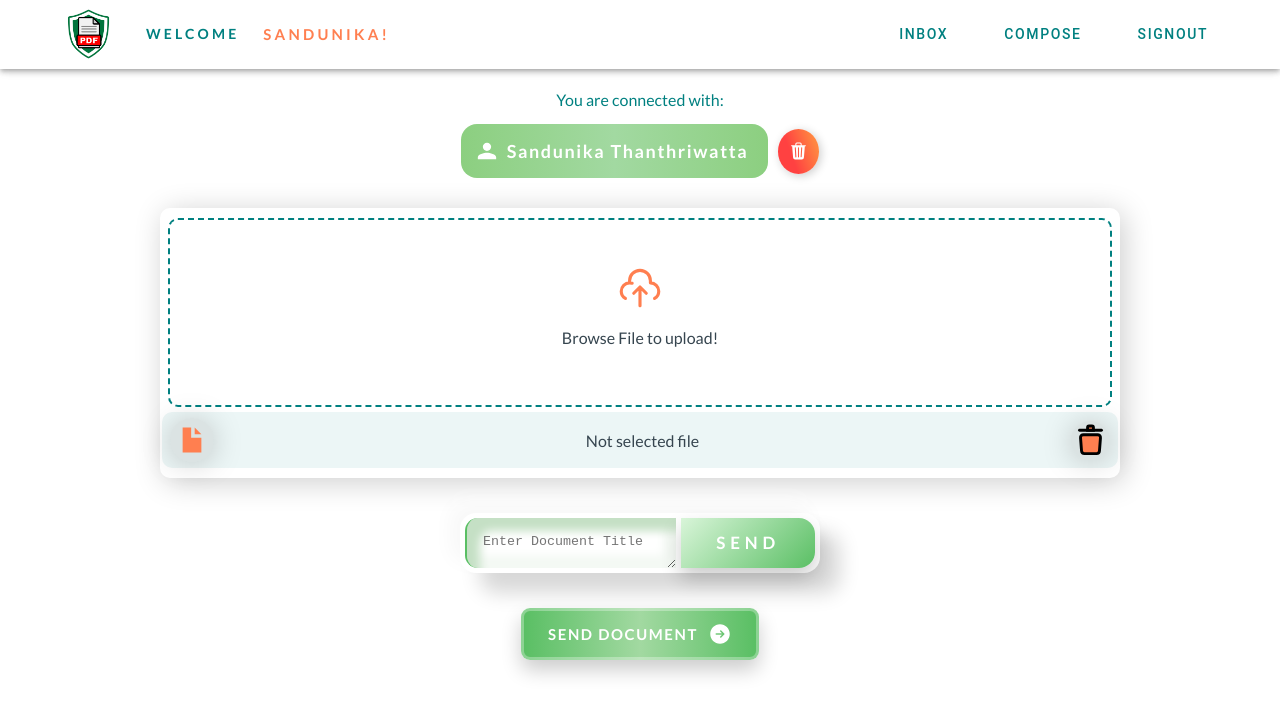
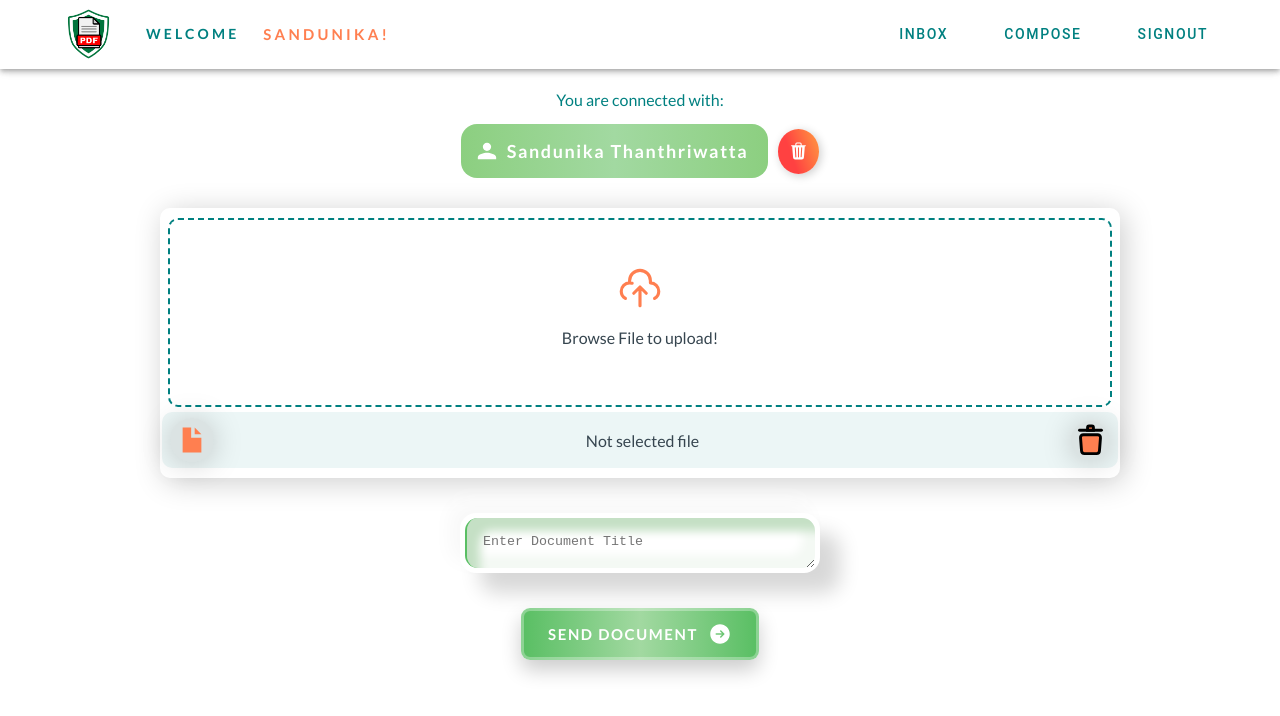
Before and after one commit to ChamikaRohan/DocShield, a React (Vite) app in the folder client/: page /compose in a window 1280 px wide. Shown: the top 716 px of the page. Built offline with nearby package versions, Linux system fonts and the light colour scheme.

Commit message:
Removed the send message button

```diff
--- a/client/src/pages/Compose.jsx
+++ b/client/src/pages/Compose.jsx
@@ -159,9 +159,9 @@ const Compose = () => {
                 </div>
 
                 <div style={{ marginTop: '5px', marginBottom: '35px', alignItems: 'center' }}>
-                    <div className="input-container" style={{ margin: '0 auto', maxWidth: '350px', maxHeight: '50px' }}>
+                    <div className="input-container2" style={{ margin: '0 auto', maxWidth: '350px', maxHeight: '50px' }}>
                         <textarea placeholder="Enter Document Title" type="text" />
-                        <button className="button">Send</button>
+                            {/* <button className="button">Send</button> */}
                     </div>
                 </div>
 
--- a/client/src/pages/compose.css
+++ b/client/src/pages/compose.css
@@ -228,6 +228,71 @@
     }
   }
 
+  .input-container2 {
+    display: flex;
+
+    background: white;
+    border-radius: 1rem;
+    box-shadow: 20px 20px 20px #d8d8d8,-10px -10px 20px #f8f8f8;
+    padding: 0.3rem;
+    gap: 0.3rem;
+  }
+
+  .input-container2 input {
+    border-radius: 0.8rem 0 0 0.8rem;
+    box-shadow: inset 13px 13px 10px #c5e0c5, inset -13px -13px 10px #f4f9f4;
+    width: 100%;
+    flex-basis: 75%;
+    padding: 1rem;
+    border: none;
+    border-left: 2px solid #5ABF64;
+    color: #5e5e5e;
+    transition: all 0.2s ease-in-out;
+  }
+
+  .input-container2 input:focus {
+    border-left: 2px solid #5ABF64;
+    outline: none;
+    box-shadow: inset 13px 13px 10px #b3e0b3, inset -13px -13px 10px #e0f5e0;
+  }
+
+
+  .input-container2 textarea {
+    border-radius: 0.8rem 0.8rem 0.8rem 0.8rem;
+
+    box-shadow: inset 13px 13px 10px #c5e0c5, inset -13px -13px 10px #f4f9f4;
+    width: 100%;
+    flex-basis: 100%;
+    padding: 1rem;
+    border: none;
+    border-left: 2px solid #5ABF64;
+    color: #5e5e5e;
+    transition: all 0.2s ease-in-out;
+  }
+
+  .input-container2 textarea:focus {
+    border-left: 2px solid #5ABF64;
+    outline: none;
+    box-shadow: inset 13px 13px 10px #b3e0b3, inset -13px -13px 10px #e0f5e0;
+  }
+
+
+  @media (max-width: 500px) {
+    .input-container2 {
+      flex-direction: column;
+    }
+
+    .input-container2 input {
+      border-radius: 0.8rem;
+    }
+
+    .input-container2 textarea {
+      border-radius: 0.8rem;
+    }
+
+
+  }
+
   .user-container-button {
     flex-basis: 95%;
     padding: 1rem;
```
